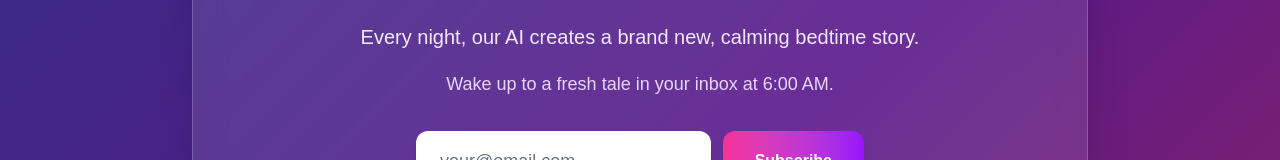
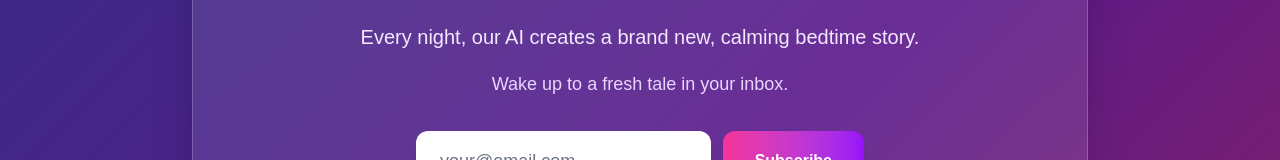
Before and after one commit to Sravyamajeti/bedtimestory, a Next.js app: page / in a window 1280 px wide. Shown: the part 344-504 px from the top of the page. Built offline with nearby package versions, Linux system fonts and the light colour scheme.

Commit message:
Update subscription text in landing page

```diff
--- a/app/page.tsx
+++ b/app/page.tsx
@@ -30,7 +30,7 @@ export default function LandingPage() {
               Every night, our AI creates a brand new, calming bedtime story.
             </p>
             <p className="text-base md:text-lg text-purple-200 leading-relaxed mb-8">
-              Wake up to a fresh tale in your inbox at 6:00 AM.
+              Wake up to a fresh tale in your inbox.
             </p>
 
             {/* Subscribe Form (Top) */}
```
